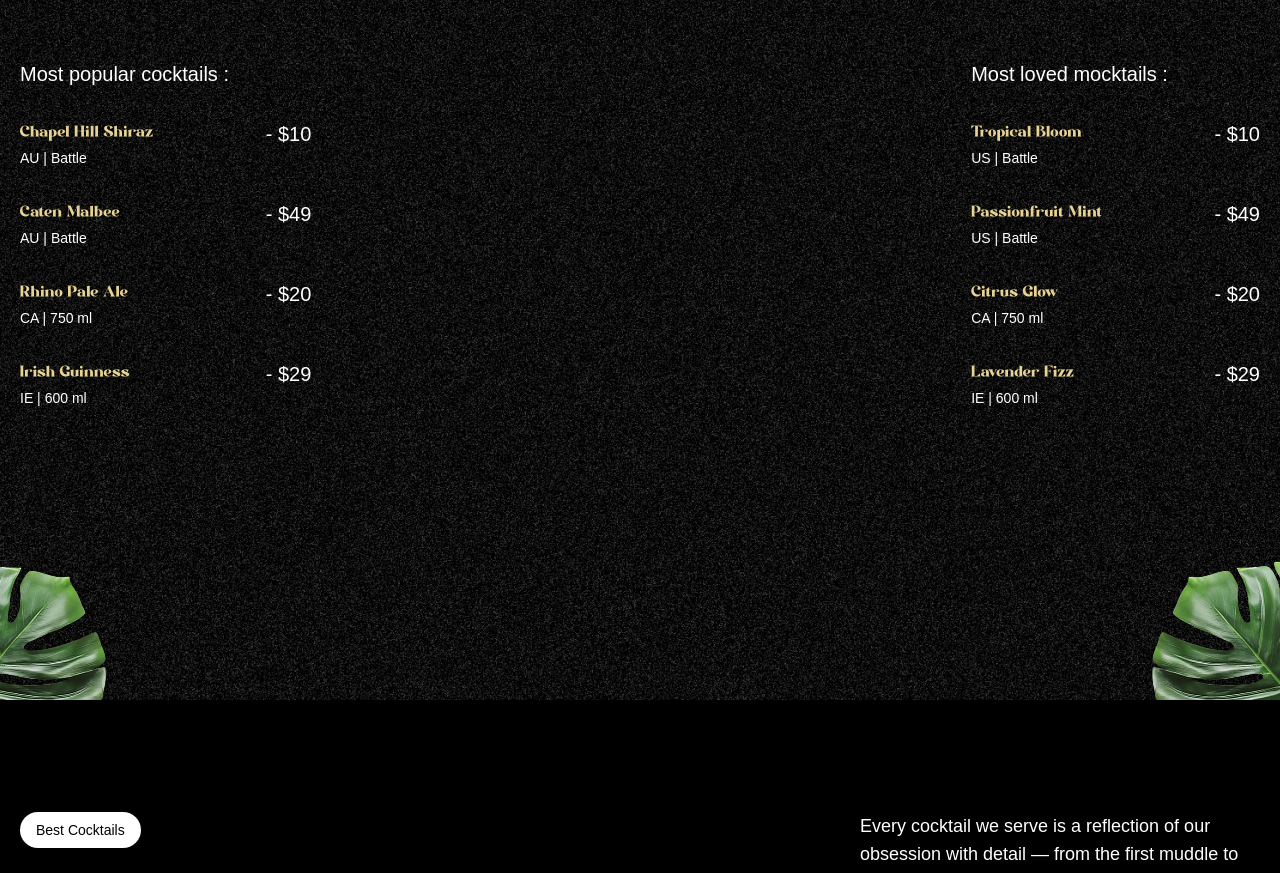
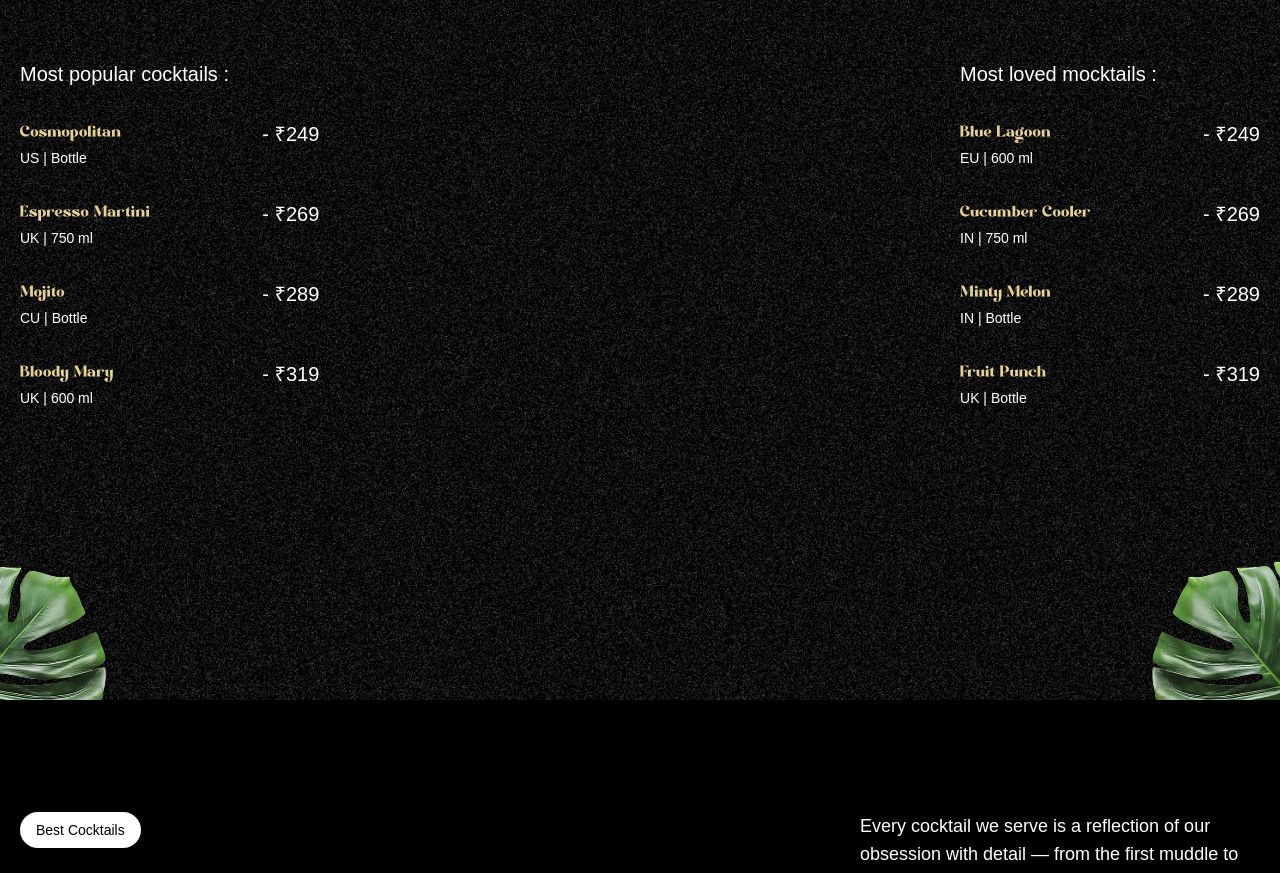
Before and after one commit to yashita13/cocktail-gsap, a React (Vite) app: page / in a window 1280 px wide. Shown: the part 900-1773 px from the top of the page. Built offline with nearby package versions, Linux system fonts and the light colour scheme; a web font is replaced by a local one.

Commit message:
implemented constant changes

```diff
--- a/constants/index.js
+++ b/constants/index.js
@@ -19,55 +19,55 @@
 
 const cocktailLists = [
     {
-        name: "Chapel Hill Shiraz",
-        country: "AU",
-        detail: "Battle",
-        price: "$10",
+        name: "Cosmopolitan",
+        country: "US",
+        detail: "Bottle",
+        price: "₹249",
     },
     {
-        name: "Caten Malbee",
-        country: "AU",
-        detail: "Battle",
-        price: "$49",
+        name: "Espresso Martini",
+        country: "UK",
+        detail: "750 ml",
+        price: "₹269",
     },
     {
-        name: "Rhino Pale Ale",
-        country: "CA",
-        detail: "750 ml",
-        price: "$20",
+        name: "Mojito",
+        country: "CU",
+        detail: "Bottle",
+        price: "₹289",
     },
     {
-        name: "Irish Guinness",
-        country: "IE",
+        name: "Bloody Mary",
+        country: "UK",
         detail: "600 ml",
-        price: "$29",
+        price: "₹319",
     },
 ];
 
 const mockTailLists = [
     {
-        name: "Tropical Bloom",
-        country: "US",
-        detail: "Battle",
-        price: "$10",
+        name: "Blue Lagoon",
+        country: "EU",
+        detail: "600 ml",
+        price: "₹249",
     },
     {
-        name: "Passionfruit Mint",
-        country: "US",
-        detail: "Battle",
-        price: "$49",
+        name: "Cucumber Cooler",
+        country: "IN",
+        detail: "750 ml",
+        price: "₹269",
     },
     {
-        name: "Citrus Glow",
-        country: "CA",
-        detail: "750 ml",
-        price: "$20",
+        name: "Minty Melon",
+        country: "IN",
+        detail: "Bottle",
+        price: "₹289",
     },
     {
-        name: "Lavender Fizz",
-        country: "IE",
-        detail: "600 ml",
-        price: "$29",
+        name: "Fruit Punch",
+        country: "UK",
+        detail: "Bottle",
+        price: "₹319",
     },
 ];
 
@@ -120,7 +120,7 @@
     {
         name: "Instagram",
         icon: "/images/insta.png",
-        url: "#",
+        url: "https://www.linkedin.com/in/yashita-bahrani/",
     },
     {
         name: "X (Twitter)",
--- a/src/components/About.jsx
+++ b/src/components/About.jsx
@@ -57,6 +57,7 @@
                                     Serving 5,000+ satisfied customers
                                 </p>
                             </div>
+
                     </div>
                 </div>
             </div>
--- a/src/components/Contact.jsx
+++ b/src/components/Contact.jsx
@@ -60,6 +60,8 @@
                     ))}
                 </div>
 
+                <br/>
+
                 <div>
                     <h3>Socials</h3>
 
```
Also changed, not shown: 1 other file (tests, documents, lock files or other folders). Lines whose indentation alone changed are shown as unchanged.
